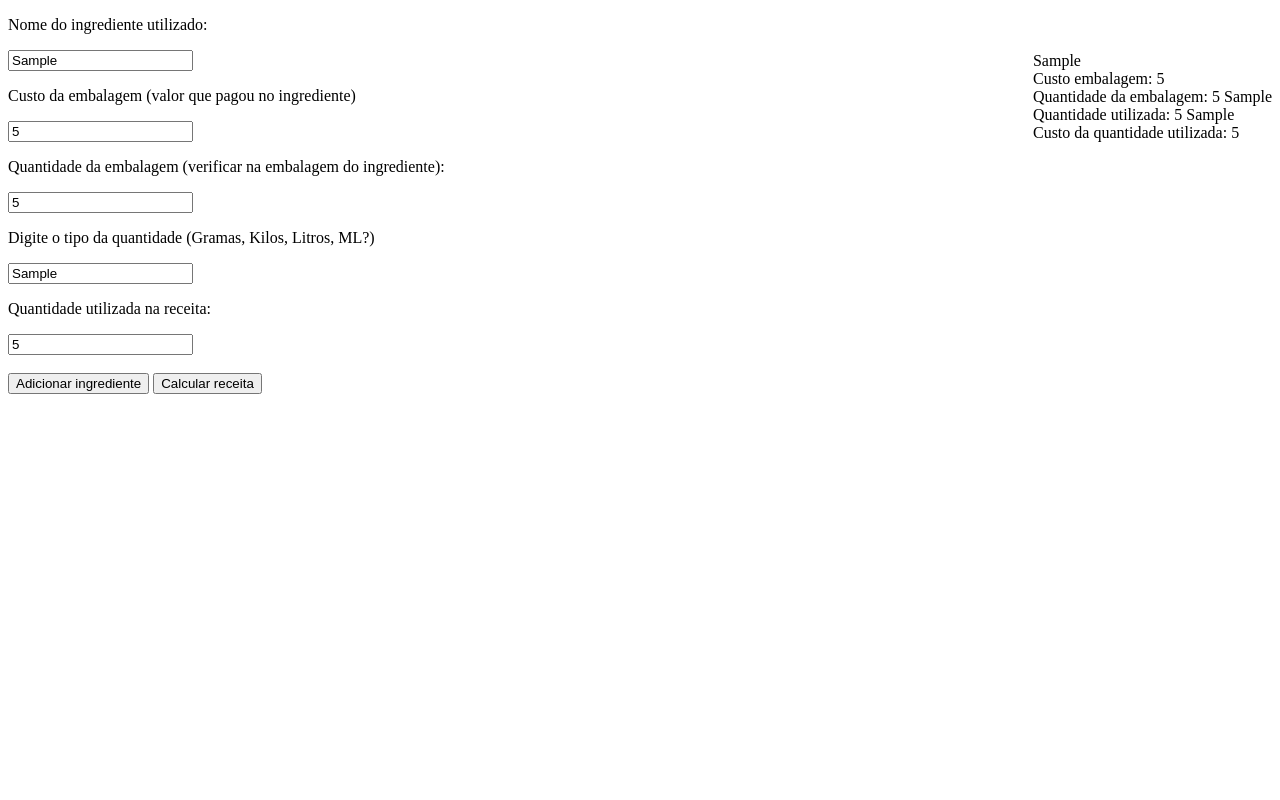
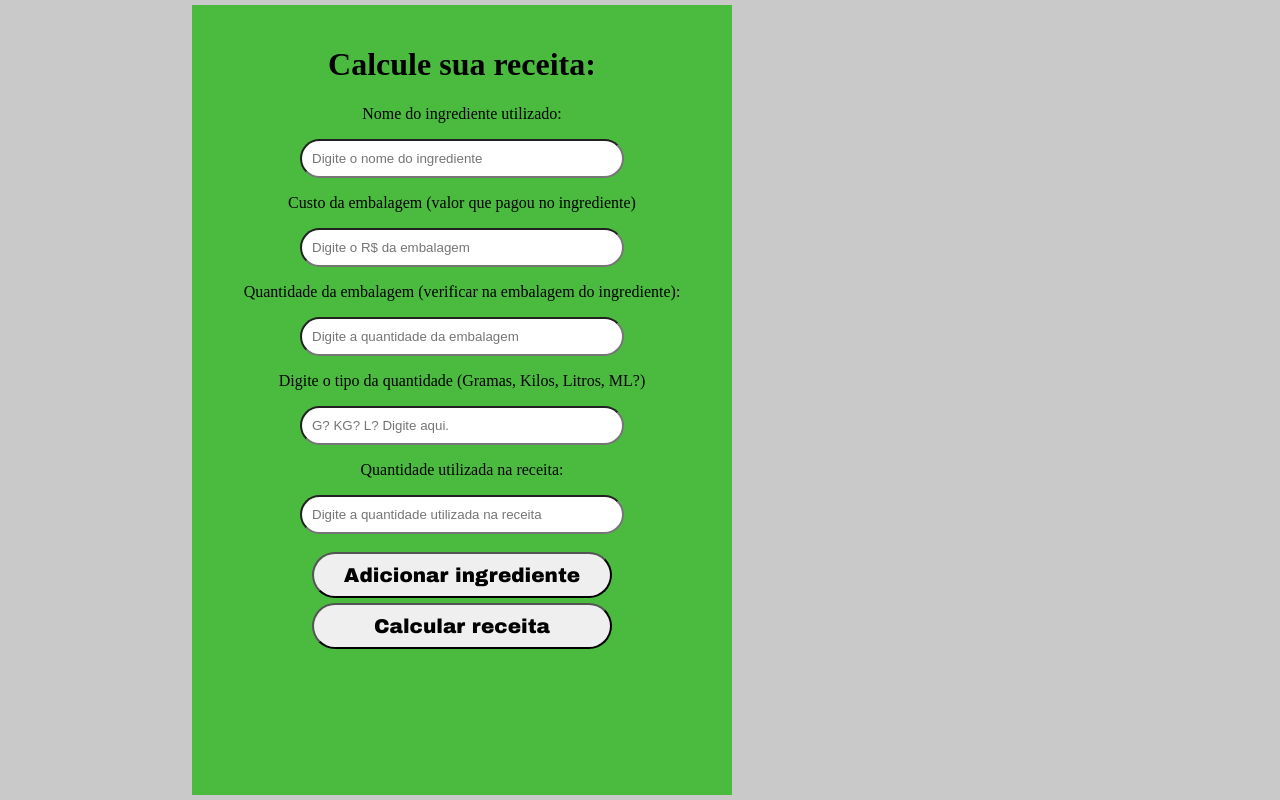
Before and after one commit to yuriwillian/calculadora-de-receita, a plain HTML site: page index.html in a window 1280 px wide. Both pictures are taken after typing "Sample", "5", "5", "Sample", "5" into the empty fields and a click on the button "Adicionar ingrediente". Shown: the top 800 px of the page. Drawn offline with Linux system fonts and the light colour scheme.

Commit message:
calculadora-de-receita

```diff
--- a/index.html
+++ b/index.html
@@ -8,11 +8,9 @@
     <link rel="stylesheet" href="style.css">
 </head>
 <body>
-    <div class="ingredientes" id="ingredientes">
-
-    </div>
 
     <form action="">
+        <h1>Calcule sua receita:</h1>
 
         <p>Nome do ingrediente utilizado:</p>
         <input type="text" id="nomeIngrediente" placeholder="Digite o nome do ingrediente" required>
@@ -24,21 +22,29 @@
         <input type="number" id="quantidadeEmbalagem" placeholder="Digite a quantidade da embalagem" required>
 
         <p>Digite o tipo da quantidade (Gramas, Kilos, Litros, ML?)</p>
-        <input type="text" id="tipoQuantidade" placeholder="Gramas? Kilos? Litros? Digite aqui." required>
+        <input type="text" id="tipoQuantidade" placeholder="G? KG? L? Digite aqui." required>
 
         <p>Quantidade utilizada na receita:</p>
         <input type="number" id="quantidadeUsada" placeholder="Digite a quantidade utilizada na receita" required>
 
         <br><br>
-        <input type="button" value="Adicionar ingrediente" onclick="adicionarIngrediente(), teste()">
-        <input type="button" value="Calcular receita" onclick="calcularReceita()">
+        <input type="button" value="Adicionar ingrediente" onclick="adicionarIngrediente(), teste()" class="btnForm">
+
+        <div id="btnReceita">
+
+        </div>
+
+
+        <div id="custoReceita">
+
+        </div>
+
 
     </form>
 
-    <div id="custoReceita">
+    <div class="ingredientes" id="ingredientes">
 
     </div>
-
 
 
 
--- a/main.js
+++ b/main.js
@@ -10,22 +10,38 @@ function adicionarIngrediente() {
     let tipoQuantidade = document.getElementById("tipoQuantidade")
     let quantidadeUsada = document.getElementById("quantidadeUsada")
 
+    if(nomeIngrediente.value != "" && custoEmbalagem.value != "" && quantidadeEmbalagem.value != "" && tipoQuantidade.value != "" && quantidadeUsada != ""){
+
+        if(idIngrediente < 1){
+            let btnReceita = document.getElementById("btnReceita")
+            btnReceita.innerHTML = `
+            <input type="button" value="Calcular receita" onclick="calcularReceita()" class="btnForm">
+            `
+        }
+
     let custoIngrediente = custoEmbalagem.value / quantidadeEmbalagem.value * quantidadeUsada.value
 
     receita.push(custoIngrediente)
     ingredientes.innerHTML += `
-    <br><br>
-    <div id="${idIngrediente}">
-    ${nomeIngrediente.value}
-    <br>Custo embalagem: ${custoEmbalagem.value}
+    <div id="${idIngrediente}" class="ingrediente">
+    <strong>${nomeIngrediente.value}</strong>
+    <br>Custo embalagem: R$${custoEmbalagem.value}
     <br> Quantidade da embalagem: ${quantidadeEmbalagem.value} ${tipoQuantidade.value}
     <br> Quantidade utilizada: ${quantidadeUsada.value} ${tipoQuantidade.value}
-    <br> Custo da quantidade utilizada: ${custoIngrediente}
+    <br> Custo da quantidade utilizada: <strong>R$${custoIngrediente}</strong>
     <div>`
 
     console.log(`ID Ingrediente atual: ${idIngrediente}`)
 
+    nomeIngrediente.value = ""
+    custoEmbalagem.value = ""
+    quantidadeEmbalagem.value = ""
+    tipoQuantidade.value = ""
+    quantidadeUsada.value = ""
     return idIngrediente += 1
+    } else{
+        window.alert("Todos os campos são obrigatórios.")
+    }
 
 }
 
@@ -44,5 +60,5 @@ function calcularReceita() {
         resultado += receita[i]
     }
     let custoReceita = document.getElementById("custoReceita")
-    custoReceita.innerHTML = `<p> O custo total da receita é: <strong>R$ ${resultado}</strong> <p>`
+    custoReceita.innerHTML = `<p class="resultado"> <strong>O custo total da receita é: R$ ${resultado}</strong> <p>`
 }
--- a/style.css
+++ b/style.css
@@ -1,3 +1,64 @@
+
+/*Deixar o "float" dos ingredientes reativo ao tamanho da tela*/
+
+body{
+    margin: 0;
+    background-color: rgb(201, 201, 201);
+}
+form{
+    background-color: rgb(75, 187, 64);
+    color: black;
+    text-align: center;
+    margin-left: 15%;
+    margin-top: 5px;
+    margin-bottom: 50px;
+    width: 500px;
+    height: 750px;
+    padding: 20px;
+    float: left;
+
+}
+
+form > input{
+    padding: 10px;
+    border-radius: 100px;
+    width: 300px;
+}
+
+.btnForm{
+    border-radius: 100px;
+    padding: 10px;
+    font: normal 15pt Arial Black;
+    width: 300px;
+    margin-bottom: 5px;
+}
+
 .ingredientes{
+    background-color: rgb(75, 187, 64);
+    width: 540px;
+    text-align: center;
+    margin-top: 5px;
+    margin-right: 20%;
+    margin-bottom: 50px;
     float: right;
 }
+
+
+.ingrediente{
+    color: black;
+    margin: 20px;
+    background-color: rgb(201, 201, 201);
+    padding: 10px;
+
+}
+
+.resultado{
+    background-color: white;
+    color: black;
+    padding: 10px;
+    border-radius: 100px;
+    height: 35px;
+    margin-top: 5px;
+    text-align: center;
+    font: normal 20pt Arial;
+}
```
Also changed, not shown: todolistProjeto.txt (added).
